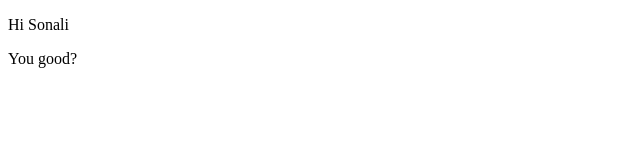
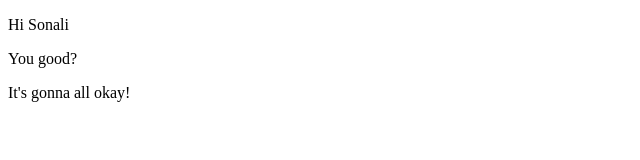
Before and after one commit to sonali54/sonali_git_practice, a plain HTML site: page index.html in a window 1280 px wide. Shown: the whole page, without its empty margins (0-640 px from the left). Drawn offline with Linux system fonts and the light colour scheme.

Commit message:
branch_2 modified

```diff
--- a/index.html
+++ b/index.html
@@ -4,5 +4,6 @@
     <body>
         <p>Hi Sonali</p>
         <p>You good?</p>
+	<p>It's gonna all okay!</p>
     </body>
 </html>
```
